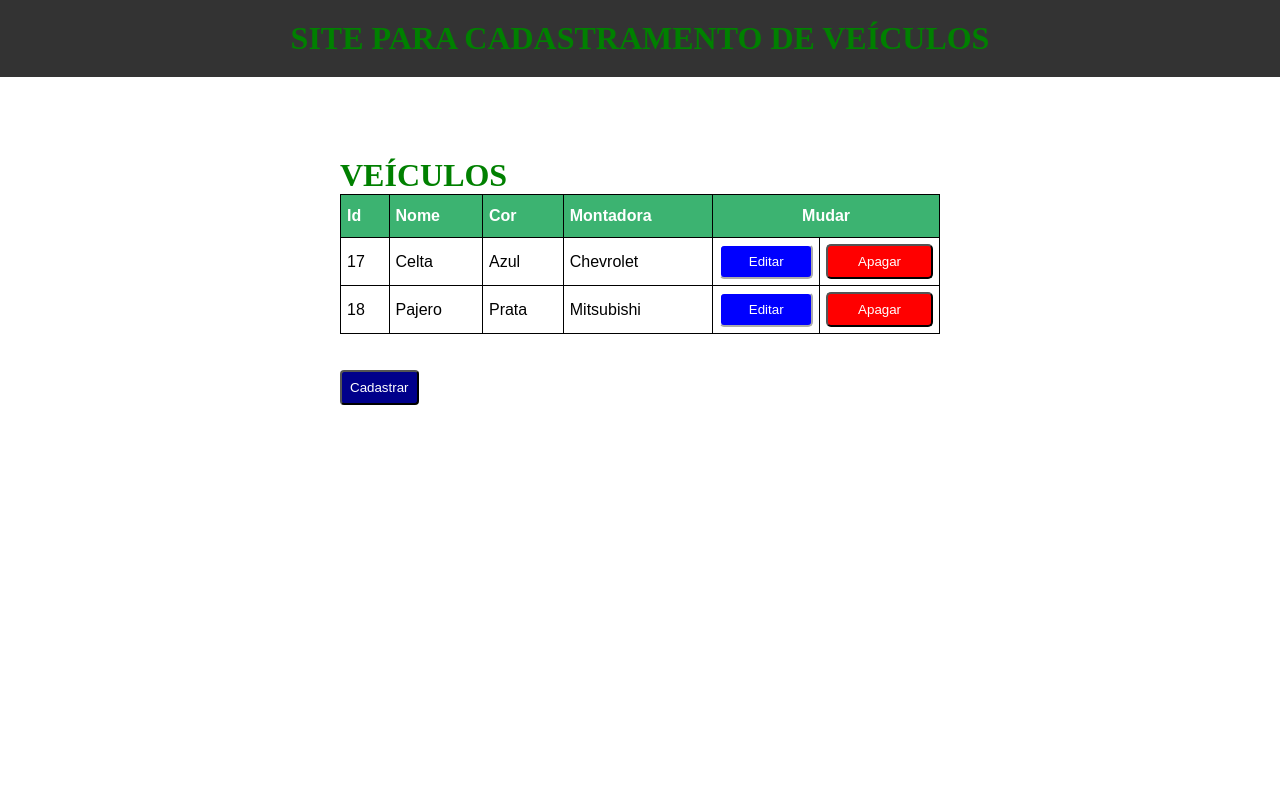
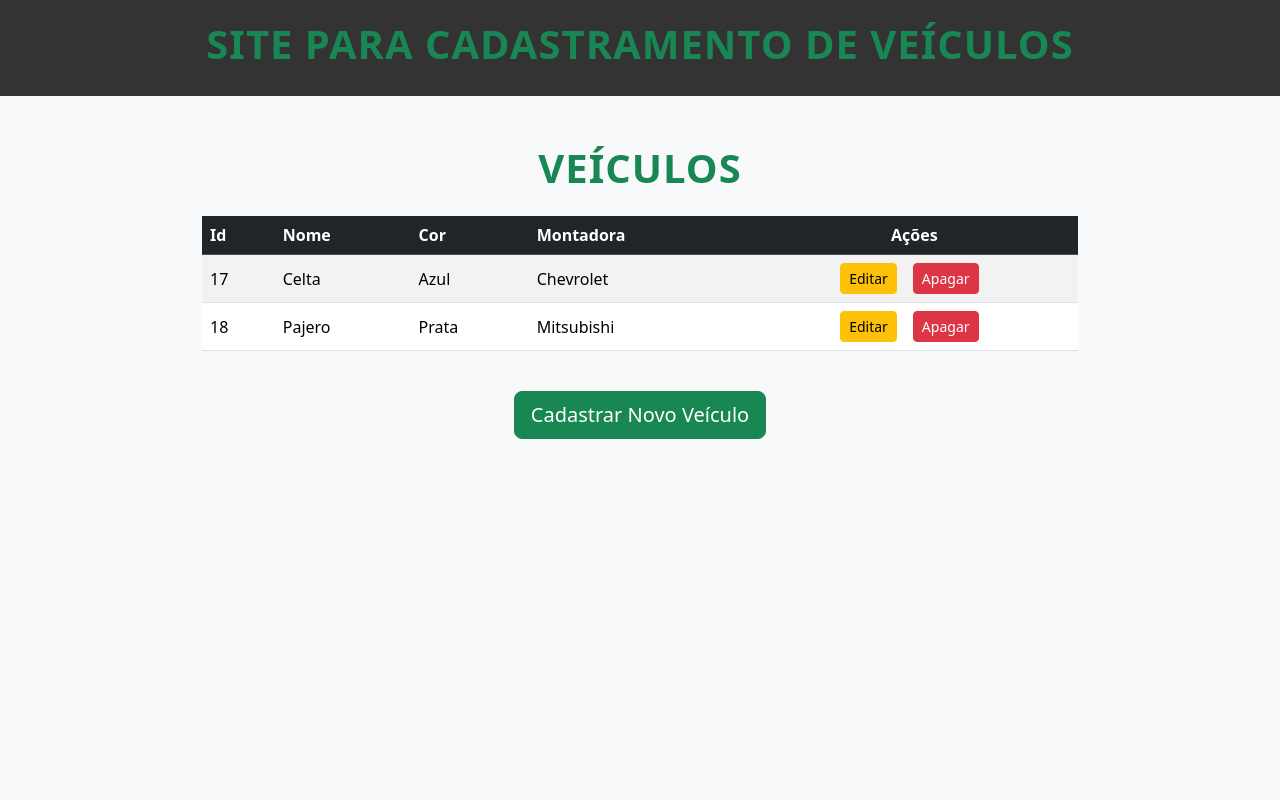
Before and after one commit to Lu1zJ0s3/projetin, a Django app: page / in a window 1280 px wide. Run offline with Django 5.2, Linux system fonts and the light colour scheme; data comes from the database, SQL or seed files in the repository.

Commit message:
att de estilizacao

```diff
--- a/apps/core/static/core.css
+++ b/apps/core/static/core.css
@@ -1,91 +1,21 @@
-.container {
-    margin: 80px 240px 60px 240px;
-    padding: 0px 100px 100px 100px;
+h1 {
+    color: #198754;
+    font-weight: 700;
+    letter-spacing: 1px;
 }
 
-#customers {
-    font-family: Arial, Helvetica, sans-serif;
-    border-collapse: collapse;
-    width: 100%;
+.table thead th {
+    background-color: #212529 !important;
+    color: #fff !important;
 }
 
-#customers td,
-#customers th {
-    border: 1px solid black;
-    padding: 6px;
+body {
+    background-color: #f8f9fa;
 }
 
 
-#customers th {
-    padding-top: 12px;
-    padding-bottom: 12px;
-    text-align: left;
-    background-color: mediumseagreen;
-    color: white;
+@media (min-width: 1200px) {
+    .container {
+        max-width: 900px;
+    }
 }
-
-#customers #mid {
-    text-align: center;
-}
-
-#customers #up {
-    background-color: blue;
-    border-color: white;
-    border-radius: 5px;
-    padding: 8px;
-    color: white;
-}
-
-#customers #del {
-    background-color: red;
-    border-radius: 5px;
-    padding: 8px;
-    color: white;
-}
-
-#customers button {
-    width: 100%;
-}
-
-.container1 #new {
-    background-color: blue;
-    border-radius: 5px;
-    padding: 8px;
-    color: white;
-}
-
-.container2 #new1 {
-    background-color: darkblue;
-    border-radius: 5px;
-    padding: 8px;
-    color: white;
-}
-
-h1 {
-    color: green;
-}
-
-.container1 input {
-    padding: 8px;
-}
-
-.container2 input {
-    padding: 8px;
-}
-
-.container1 {
-    margin: 80px 240px 60px 240px;
-    padding: 0px 100px 100px 100px;
-}
-
-.container2 {
-    margin: 80px 240px 60px 240px;
-    padding: 0px 100px 100px 100px;
-}
-
-.container #new3 {
-    padding: 8px;
-    background-color: darkblue;
-    color: white;
-    border-radius: 4px;
-}
--- a/apps/core/templates/index.html
+++ b/apps/core/templates/index.html
@@ -1,38 +1,45 @@
 {% include 'header.html' %}
 
-
 {% load static %}
+<link rel="stylesheet" href="https://cdn.jsdelivr.net/npm/bootstrap@5.3.3/dist/css/bootstrap.min.css">
 <link rel="stylesheet" href="{% static 'core.css' %}">
 
 <body>
-    <div class="container">
-        <h1>Veículos</h1>
-        <table id="customers" border="1">
-            <thead>
+    <div class="container py-5">
+        <h1 class="mb-4 text-center">Veículos</h1>
+        <div class="table-responsive">
+            <table class="table table-striped table-hover align-middle">
+                <thead class="table-dark">
+                    <tr>
                         <th>Id</th>
                         <th>Nome</th>
                         <th>Cor</th>
                         <th>Montadora</th>
-                <th colspan="2" id="mid">Mudar</th>
+                        <th colspan="2" class="text-center">Ações</th>
+                    </tr>
                 </thead>
+                <tbody>
                     {% for x in veiculo %}
                     <tr>
                         <td>{{x.id}}</td>
                         <td>{{x.nome}}</td>
                         <td>{{x.cor}}</td>
                         <td>{{x.montadora}}</td>
-                <td>
-                    <a href="editar/{{x.id}}"><button id="up">Editar</button></a>
+                        <td class="text-end">
+                            <a href="editar/{{x.id}}" class="btn btn-warning btn-sm">Editar</a>
                         </td>
-                <td>
-                    <a href="apagar/{{x.id}}"><button id="del">Apagar</button></a>
+                        <td class="text-start">
+                            <a href="apagar/{{x.id}}" class="btn btn-danger btn-sm">Apagar</a>
                         </td>
                     </tr>
                     {% endfor %}
+                </tbody>
             </table>
-        <br><br>
-        <a href="{% url 'cadastrar' %}"><button id="new3">Cadastrar</button></a>
         </div>
+        <div class="text-center mt-4">
+            <a href="{% url 'cadastrar' %}" class="btn btn-success btn-lg">Cadastrar Novo Veículo</a>
+        </div>
+    </div>
+    <script src="https://cdn.jsdelivr.net/npm/bootstrap@5.3.3/dist/js/bootstrap.bundle.min.js"></script>
 </body>
-
 </html>
```
Also changed, not shown: apps/core/templates/atualizar.html (+23 -14 lines), apps/core/templates/cadastrar.html (+22 -12 lines). Lines whose indentation alone changed are shown as unchanged.
